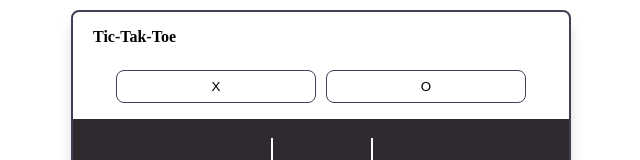
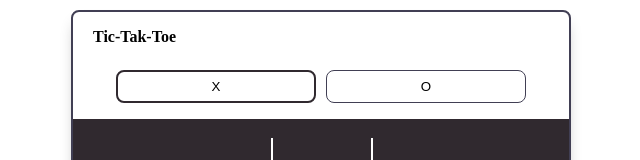
Before and after one commit to GarrettAudet/Tik-Tac-Toe, a website: page public/index.html in a window 1280 px wide. Both pictures are taken after a click on the element "Restart". Shown: the part 135-295 px from the top of the page, without its empty margins (319-959 px from the left). Drawn offline with Linux system fonts and the light colour scheme.

Commit message:
Finished Tik-Tac-Toe

```diff
--- a/public/index.html
+++ b/public/index.html
@@ -13,7 +13,7 @@
         </div>
         <div class = "upper-header flex-center alignment-padding">
             <div class = "item-select flex-center">
-                <button class = "btn" id = "btn-x">X</button>
+                <button class = "btn selected" id = "btn-x">X</button>
                 <button class = "btn" id = "btn-o">O</button>
             </div>
         </div>
--- a/src/scripts.js
+++ b/src/scripts.js
@@ -10,13 +10,10 @@ const gameBoard = (() => {
 
     const getField = (num) => board[num];
     const setField = (position, player) => {
-        console.log('setField triggered')
         if (isValidMove(position)) {
-            console.log('True')
             board[position] = player;
             return true;
         }
-        console.log('False')
         return false;
     }
 
@@ -52,6 +49,15 @@ const gameBoard = (() => {
 const displayController = (() => {
     const fieldElements = document.querySelectorAll(".game-board-field");
     const gameResultElement = document.querySelector('.game-status');
+    const buttonX = document.getElementById('btn-x');
+    const buttonO = document.getElementById('btn-o');
+    let eventListenerEnabled = true;
+
+    const fieldClickHandler = (index) => {
+        if (eventListenerEnabled) {
+            gameController.playRound(index);
+        }
+    }
 
     const updateGameBoard = () => {
         fieldElements.forEach((field,index) => {
@@ -62,7 +68,8 @@ const displayController = (() => {
 
     fieldElements.forEach((field, index) => {
         field.addEventListener("click", () => {
-            gameController.playRound(index);
+            fieldClickHandler(index);
+            console.log('test')
         });
     });
 
@@ -70,7 +77,29 @@ const displayController = (() => {
         gameResultElement.textContent = message;
     };
 
-    return { updateGameBoard, displayResult }
+    const disableEventListener = () => {
+        eventListenerEnabled = false;
+    };
+
+    const enableEventListener = () => {
+        eventListenerEnabled = true;
+    };
+
+    const toggleButton = (button) => {
+        if (button === "O") {
+            buttonO.classList.toggle('selected');
+            buttonX.classList.toggle('selected');
+            return
+        }
+        buttonX.classList.toggle('selected');
+        buttonO.classList.toggle('selected');
+        if (button === 'R') {
+            buttonX.classList.add('selected');
+            buttonO.classList.remove('selected');
+        }
+    }
+
+    return { updateGameBoard, displayResult, toggleButton, enableEventListener, disableEventListener }
 })();
 
 // Game controller to handle game logic
@@ -84,28 +113,27 @@ const gameController = (() => {
     const getCurrentPlayerSign = () => currentPlayer.getSign();
 
     const playRound = (index) => {
-        console.log('playRound Triggered')
         // Attempt to set the field; if successful, update the board and check game status
         if (gameBoard.setField(index, getCurrentPlayerSign())) {
-            console.log('playRound condition passed')
             moveCount++;
             displayController.updateGameBoard();
             checkGameStatus();
+            displayController.toggleButton(currentPlayer.getSign());
             // Switch the current player for the next turn
-            console.log('test')
             currentPlayer = currentPlayer === playerX ? playerO : playerX;
         }
     };
 
     const checkGameStatus = () => {
-        console.log('test')
         // Check for a win or a tie, and update the game result display accordingly
         if (gameBoard.checkWin(currentPlayer)) {
             displayController.displayResult(`Player ${getCurrentPlayerSign()} Wins!`);
+            displayController.disableEventListener();
             return;
         }
         if (moveCount >= 9) {
             displayController.displayResult("It's a Tie!");
+            displayController.disableEventListener();
             return;
         }
     };
@@ -114,8 +142,10 @@ const gameController = (() => {
         gameBoard.reset();
         currentPlayer = playerX; // Reset to player X for the new game
         moveCount = 0;
+        displayController.displayResult("Tic-Tak-Toe"); // Clear the result display
         displayController.updateGameBoard();
-        displayController.displayResult("Tic-Tak-Toe"); // Clear the result display
+        displayController.enableEventListener();
+        displayController.toggleButton("R");
     };
 
     return { playRound, resetGame, getCurrentPlayerSign, checkGameStatus };
--- a/src/styles.css
+++ b/src/styles.css
@@ -66,7 +66,6 @@ body {
     height: 5vh;
     max-height: 2.5em;
     border-radius: 0.5rem;
-    cursor: pointer;
 }
 
 .selected {
```
